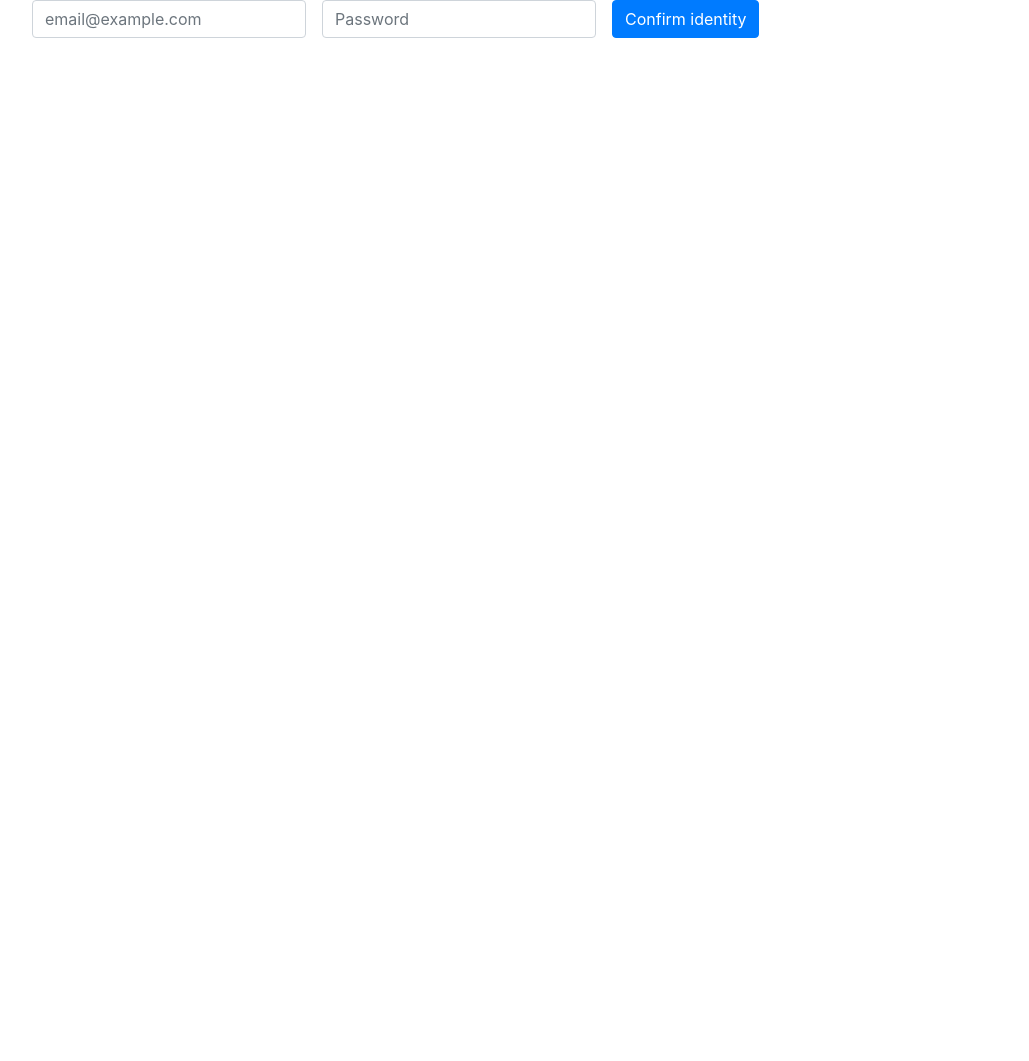
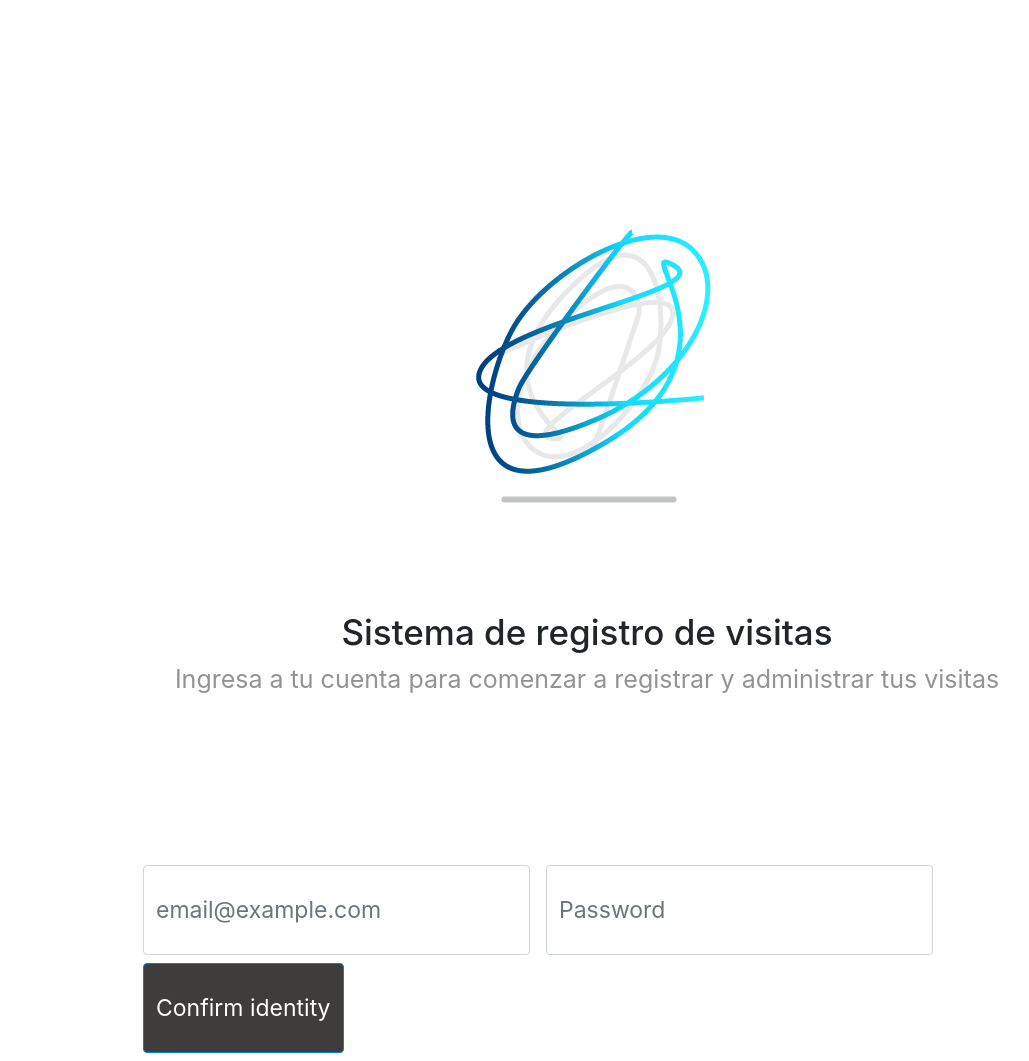
Before and after one commit to FdaIsla/scl-2018-01-ProyectoFinalCore, a website: page index.html in a window 1280 px wide. Shown: the whole page, without its empty margins (53-1082 px from the left). Before the commit the page ends 800 px from the top, so only its background shows below. Drawn offline with nearby package versions, Linux system fonts and the light colour scheme.

Commit message:
vista login

```diff
--- a/assets/css/style.css
+++ b/assets/css/style.css
@@ -1,12 +1,31 @@
+#logo{
+    margin-top: 10%;
+}
 
-body p{
+.form-inline {
+    margin-top: 15%;
+    width: 80%;
+}
+
+.form-inline input{
+    height: 90px;
+    font-size: 23px;
+}
+
+.form-inline button{
+    height: 90px;
+    font-size: 23px;
+    background: #3e3d3c;
+}
+
+#ingreso h3{
+   text-align: center;
+   font-size: 35px;
+   font-style: initial;
+}
+
+#ingreso p{
     text-align: center;
     font-size: 25px;
-    font-style: italic;
-}
-
-.card-img-top {
-    width: 40%;
-    margin-top: 30%;
-
-}
+    color: #949393;
+ }
--- a/index.html
+++ b/index.html
@@ -14,10 +14,13 @@
 
 <body>
 
-    <div class="container">
-        <div class="row">
+    <div id="ingreso" class="container">
+        <div class="row ">
             <div class="col-12 col-md-12 ">
-                <form class="form-inline">
+                <img id="logo" src="img/logoVisita.png" class="rounded mx-auto d-block" alt="">
+                    <h3>Sistema de registro de visitas</h3>
+                    <p>Ingresa a tu cuenta para comenzar a registrar y administrar tus visitas</p>
+                 <form class="form-inline rounded mx-auto">
                     <div class="form-group mb-2">
                         <label for="staticEmail2" class="sr-only">Email</label>
                         <input type="email" class="form-control" id="staticEmail2" placeholder="email@example.com">
```
Also changed, not shown: img/logoVisita.png (added).
